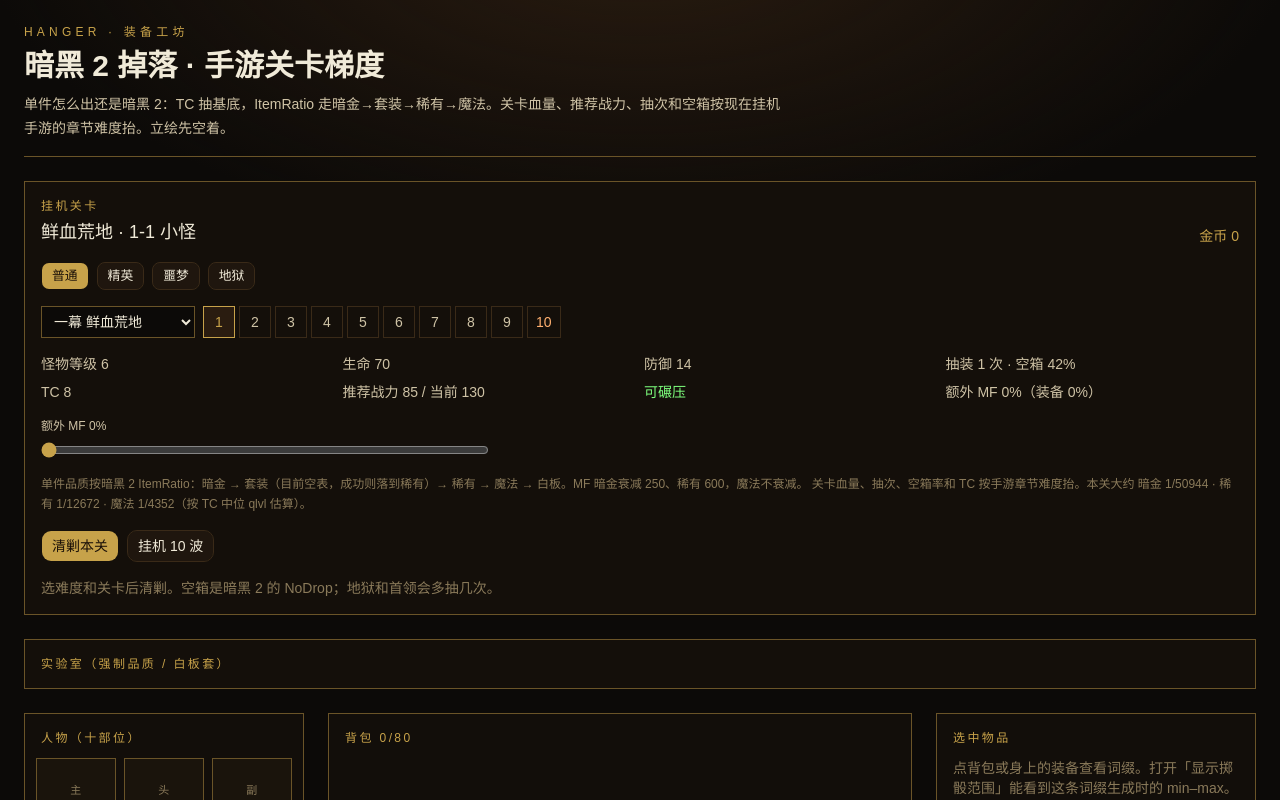
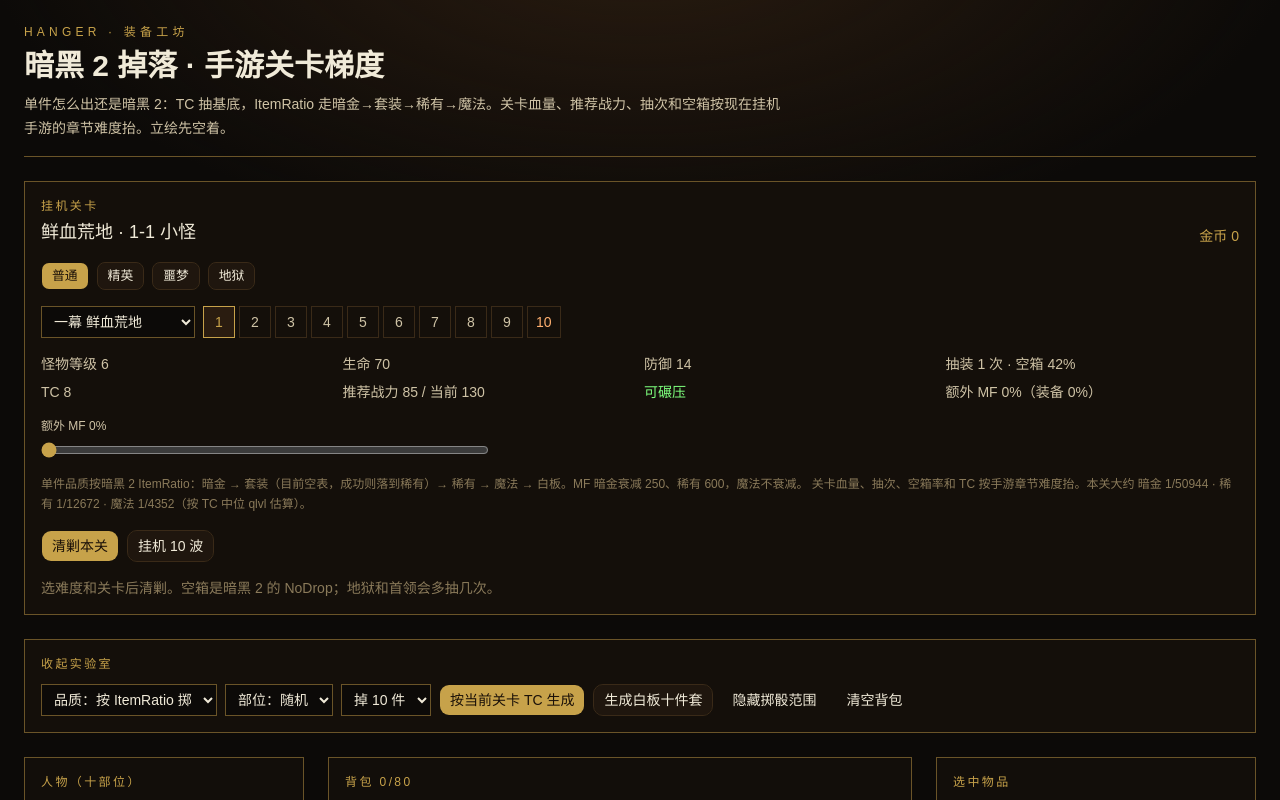
Before and after one commit to 8604101laozhu/guajiyouxi, a Next.js app: page / in a window 1280 px wide. Shown: the top 800 px of the page. Built offline with nearby package versions, Linux system fonts and the light colour scheme.

Commit message:
Fix next config export and keep the loot lab visible
The duplicate default export would break a clean server boot. Keep the ItemRatio lab open so generate/white-set controls are not hidden behind a collapsed panel.

Co-authored-by: 86041019 <86041019@qq.com>

```diff
--- a/next.config.ts
+++ b/next.config.ts
@@ -5,5 +5,3 @@ const nextConfig: NextConfig = {
 };
 
 export default nextConfig;
-
-export default nextConfig;
--- a/src/components/d2/game-client.tsx
+++ b/src/components/d2/game-client.tsx
@@ -90,7 +90,7 @@ export function GameClient() {
   const [difficulty, setDifficulty] = useState<DifficultyId>("normal");
   const [gold, setGold] = useState(0);
   const [lastFarm, setLastFarm] = useState<FarmResult | null>(null);
-  const [labOpen, setLabOpen] = useState(false);
+  const [labOpen, setLabOpen] = useState(true);
   const [quality, setQuality] = useState<Quality | "random">("random");
   const [kind, setKind] = useState<ItemKind | "random">("random");
   const [count, setCount] = useState(10);
```
